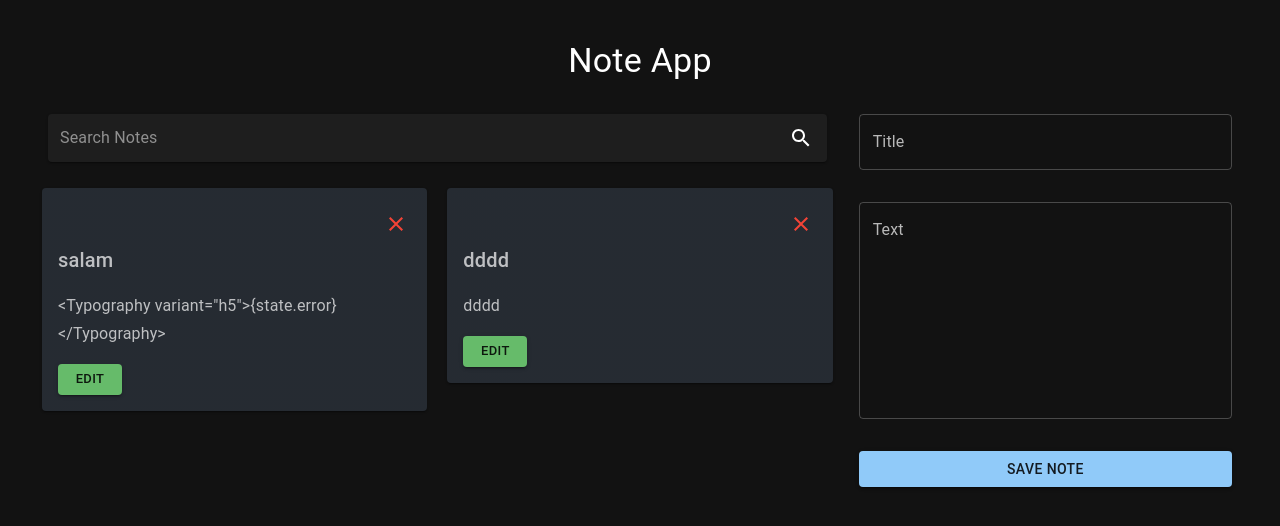
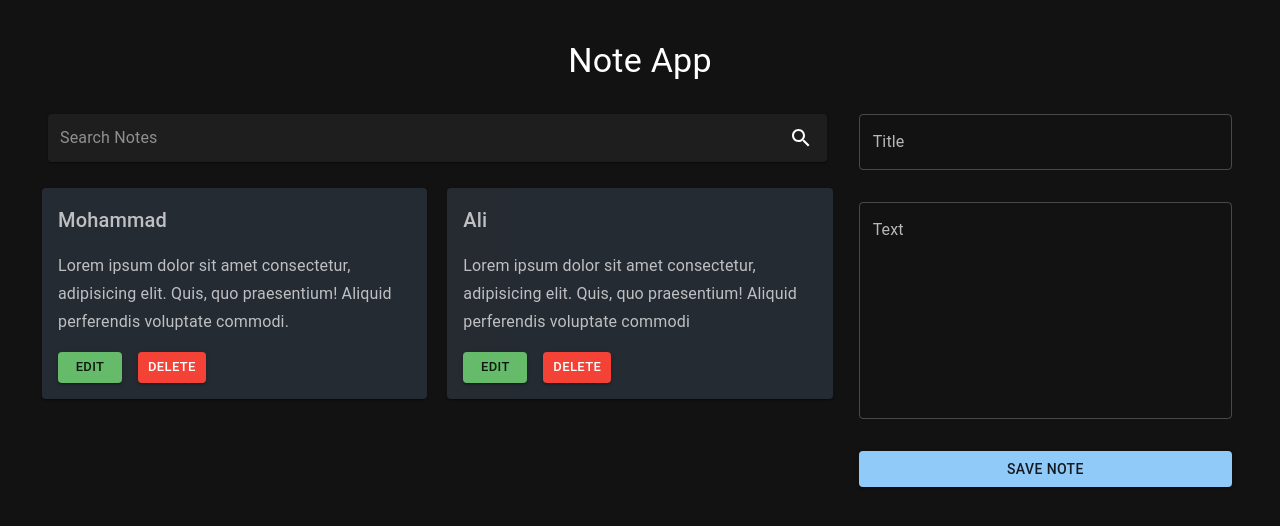
Before and after one commit to megha705/Note-app-redux-tooklit, a React (Create React App) app: page / in a window 1280 px wide. Shown: the top 526 px of the page. Built offline with nearby package versions, Linux system fonts and the light colour scheme; data requests are answered from the project's data file.

Commit message:
NoteItem(modified): change buttons

```diff
--- a/db.json
+++ b/db.json
@@ -1,14 +1,14 @@
 {
   "notes": [
     {
-      "id": 1659852967789,
-      "title": "salam",
-      "text": "<Typography variant=\"h5\">{state.error}</Typography>"
+      "id": 1659873522256,
+      "title": "Mohammad",
+      "text": "Lorem ipsum dolor sit amet consectetur, adipisicing elit. Quis, quo praesentium! Aliquid perferendis voluptate commodi."
     },
     {
-      "id": 1659852973058,
-      "title": "dddd",
-      "text": "dddd"
+      "title": "Ali",
+      "text": "Lorem ipsum dolor sit amet consectetur, adipisicing elit. Quis, quo praesentium! Aliquid perferendis voluptate commodi",
+      "id": 1659873526972
     }
   ]
 }
--- a/src/components/NoteItem.jsx
+++ b/src/components/NoteItem.jsx
@@ -1,8 +1,7 @@
 import React, { useContext } from "react";
-import { Grid, Typography, IconButton, Button } from "@mui/material";
+import { Grid, Typography, Button, Stack } from "@mui/material";
 import { styled } from "@mui/material/styles";
 import Paper from "@mui/material/Paper";
-import CloseIcon from "@mui/icons-material/Close";
 import { useDispatch, useSelector } from "react-redux";
 import { deleteNote } from "../feature/noteSlice";
 import { NoteContext } from "./ContextProvider";
@@ -28,19 +27,13 @@ function NoteItem(props) {
   return (
     <Grid item xs={12} md={6} style={{ padding: "10px" }}>
       <Item style={{ position: "relative", overflow: "hidden" }}>
-        <IconButton
-          onClick={() => dispatch(deleteNote({ id }))}
-          color="error"
-          sx={{ position: "absolote", top: 0, left: "90%" }}
-        >
-          <CloseIcon />
-        </IconButton>
         <Typography variant="h6" mb={2}>
           {title}
         </Typography>
         <Typography variant="subtitle1" mb={2}>
           {text}
         </Typography>
+        <Stack spacing={2} direction="row">
           <Button
             onClick={() => editHandler(id)}
             variant="contained"
@@ -49,6 +42,15 @@ function NoteItem(props) {
           >
             Edit
           </Button>
+          <Button
+            onClick={() => dispatch(deleteNote({ id }))}
+            variant="contained"
+            color="error"
+            size="small"
+          >
+            Delete
+          </Button>
+        </Stack>
       </Item>
     </Grid>
   );
```
Lines whose indentation alone changed are shown as unchanged.
